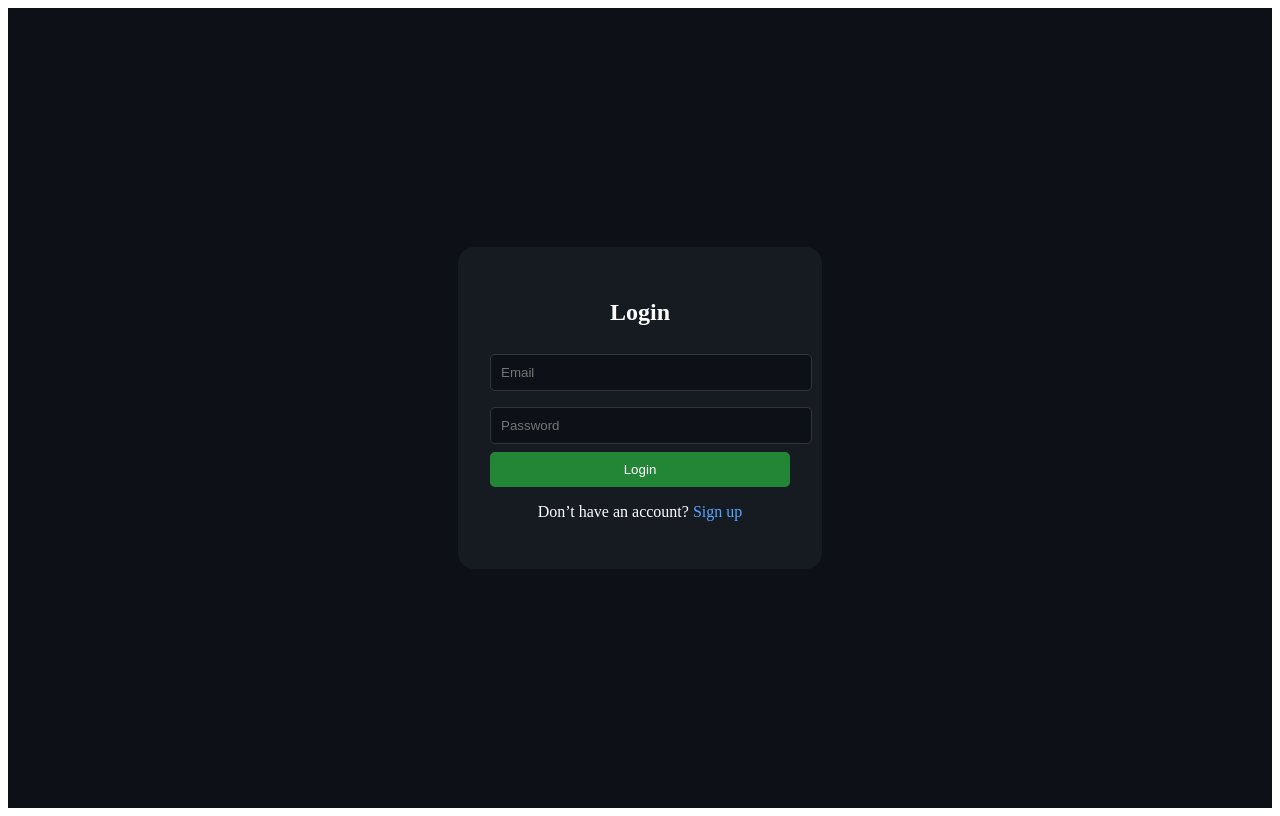
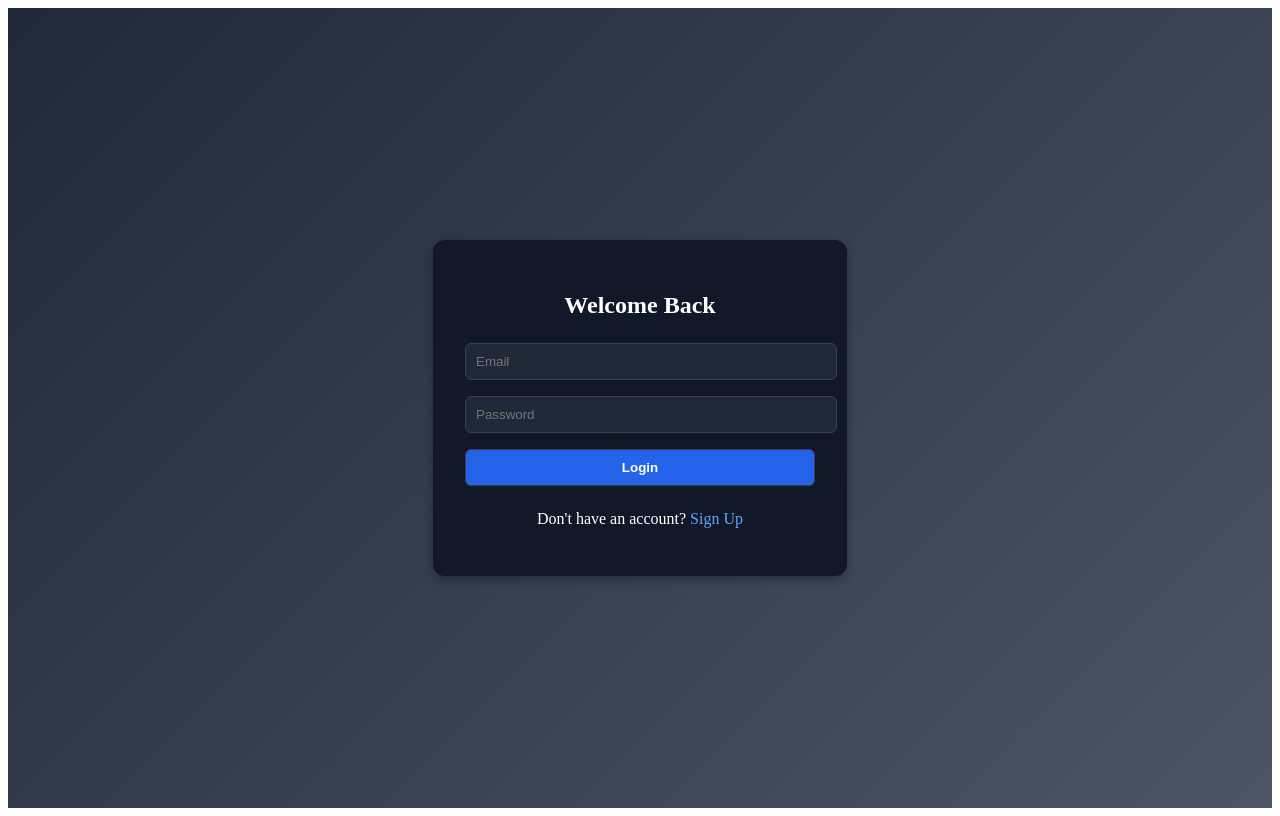
Before and after one commit to Great-Pittbul/chat-app, a React (Vite) app in the folder web-client/: page / in a window 1280 px wide. Built offline with nearby package versions, Linux system fonts and the light colour scheme.

Commit message:
Update Auth.jsx

```diff
--- a/web-client/src/Auth.jsx
+++ b/web-client/src/Auth.jsx
@@ -1,145 +1,130 @@
 import React, { useState } from "react";
 
-const API_BASE = "https://chat-app-2-9qbx.onrender.com"; // your backend URL
+const API_URL = "https://chat-app-y0st.onrender.com/api";
 
 export default function Auth() {
-  const [isLogin, setIsLogin] = useState(true);
-  const [name, setName] = useState("");
-  const [email, setEmail] = useState("");
-  const [password, setPassword] = useState("");
+  const [isSignup, setIsSignup] = useState(false);
+  const [form, setForm] = useState({ name: "", email: "", password: "" });
+  const [error, setError] = useState("");
 
-  async function handleSubmit(e) {
+  const handleChange = (e) => setForm({ ...form, [e.target.name]: e.target.value });
+
+  const handleSubmit = async (e) => {
     e.preventDefault();
+    setError("");
+    const endpoint = isSignup ? "signup" : "login";
 
-    const endpoint = isLogin ? "/login" : "/signup";
-    const body = isLogin
-      ? { email, password }
-      : { name, email, password };
-
-    const res = await fetch(`${API_BASE}${endpoint}`, {
+    try {
+      const res = await fetch(`${API_URL}/${endpoint}`, {
         method: "POST",
         headers: { "Content-Type": "application/json" },
-      body: JSON.stringify(body),
+        body: JSON.stringify(form),
       });
 
       const data = await res.json();
 
-    if (isLogin) {
-      if (data.token) {
-        localStorage.setItem("token", data.token);
-        localStorage.setItem("user", data.name);
-        window.location.href = "/chat"; // redirect to chat
-      } else {
-        alert(data.error || "Login failed");
+      if (!res.ok) throw new Error(data.message || "Something went wrong");
+
+      localStorage.setItem("user", JSON.stringify(data.user));
+      window.location.href = "/chat";
+    } catch (err) {
+      setError(err.message);
     }
-    } else {
-      if (data.success) {
-        alert("Signup successful! Please login.");
-        setIsLogin(true);
-      } else {
-        alert(data.error || "Signup failed");
-      }
-    }
-  }
+  };
 
   return (
     <div
       style={{
         display: "flex",
+        height: "100vh",
         justifyContent: "center",
         alignItems: "center",
-        height: "100vh",
-        background: "#0d1117",
-        color: "#fff",
+        background: "linear-gradient(135deg, #1f2937, #4b5563)",
+        color: "white",
       }}
     >
-      <div
+      <form
+        onSubmit={handleSubmit}
         style={{
-          background: "#161b22",
+          width: "350px",
           padding: "2rem",
-          borderRadius: "1rem",
-          width: "300px",
-          textAlign: "center",
+          backgroundColor: "#111827",
+          borderRadius: "12px",
+          boxShadow: "0 4px 10px rgba(0,0,0,0.3)",
         }}
       >
-        <h2>{isLogin ? "Login" : "Sign Up"}</h2>
-        <form onSubmit={handleSubmit}>
-          {!isLogin && (
+        <h2 style={{ textAlign: "center", marginBottom: "1rem" }}>
+          {isSignup ? "Create Account" : "Welcome Back"}
+        </h2>
+
+        {isSignup && (
           <input
             type="text"
-              placeholder="Name"
-              value={name}
-              onChange={(e) => setName(e.target.value)}
+            name="name"
+            placeholder="Full Name"
+            value={form.name}
+            onChange={handleChange}
             required
-              style={styles.input}
+            style={inputStyle}
           />
         )}
+
         <input
           type="email"
+          name="email"
           placeholder="Email"
-            value={email}
-            onChange={(e) => setEmail(e.target.value)}
+          value={form.email}
+          onChange={handleChange}
           required
-            style={styles.input}
+          style={inputStyle}
         />
+
         <input
           type="password"
+          name="password"
           placeholder="Password"
-            value={password}
-            onChange={(e) => setPassword(e.target.value)}
+          value={form.password}
+          onChange={handleChange}
           required
-            style={styles.input}
+          style={inputStyle}
         />
-          <button type="submit" style={styles.button}>
-            {isLogin ? "Login" : "Sign Up"}
+
+        {error && <p style={{ color: "red", fontSize: "0.9rem" }}>{error}</p>}
+
+        <button
+          type="submit"
+          style={{
+            ...inputStyle,
+            backgroundColor: "#2563eb",
+            color: "white",
+            cursor: "pointer",
+            fontWeight: "bold",
+          }}
+        >
+          {isSignup ? "Sign Up" : "Login"}
         </button>
+
+        <p style={{ textAlign: "center", marginTop: "1rem" }}>
+          {isSignup ? "Already have an account?" : "Don't have an account?"}{" "}
+          <span
+            style={{ color: "#60a5fa", cursor: "pointer" }}
+            onClick={() => setIsSignup(!isSignup)}
+          >
+            {isSignup ? "Login" : "Sign Up"}
+          </span>
+        </p>
       </form>
-
-        <p style={{ marginTop: "1rem", cursor: "pointer" }}>
-          {isLogin ? (
-            <>
-              Don’t have an account?{" "}
-              <span
-                style={{ color: "#58a6ff" }}
-                onClick={() => setIsLogin(false)}
-              >
-                Sign up
-              </span>
-            </>
-          ) : (
-            <>
-              Already have an account?{" "}
-              <span
-                style={{ color: "#58a6ff" }}
-                onClick={() => setIsLogin(true)}
-              >
-                Login
-              </span>
-            </>
-          )}
-        </p>
-      </div>
     </div>
   );
 }
 
-const styles = {
-  input: {
+const inputStyle = {
   width: "100%",
   padding: "10px",
   margin: "8px 0",
-    borderRadius: "5px",
-    border: "1px solid #30363d",
-    background: "#0d1117",
-    color: "#fff",
-  },
-  button: {
-    width: "100%",
-    padding: "10px",
-    background: "#238636",
-    color: "#fff",
-    border: "none",
-    borderRadius: "5px",
-    cursor: "pointer",
-  },
+  borderRadius: "6px",
+  border: "1px solid #374151",
+  outline: "none",
+  backgroundColor: "#1f2937",
+  color: "white",
 };
```
Lines whose indentation alone changed are shown as unchanged.
